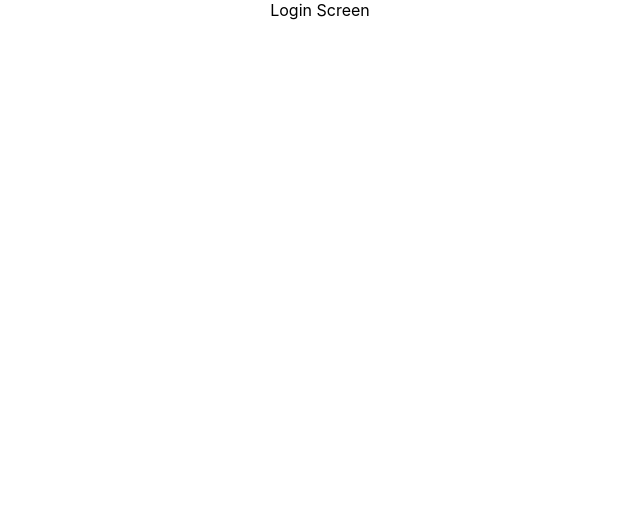
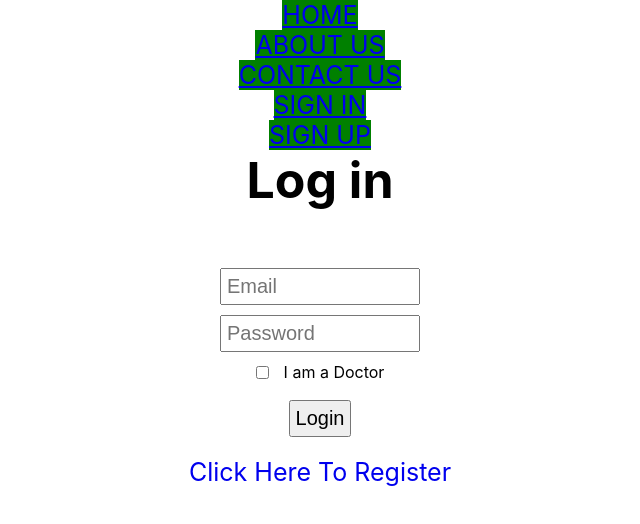
Before and after one commit to WebAhead7/timely-client, a React (Create React App) app: page /login in a window 1280 px wide. Shown: the top 524 px of the page, without its empty margins (320-960 px from the left). Built offline with nearby package versions, Linux system fonts and the light colour scheme.

Commit message:
finished the login component

```diff
--- a/src/App/App.js
+++ b/src/App/App.js
@@ -3,6 +3,7 @@ import Home from "../screens/Home";
 import { BrowserRouter, Route, Switch } from "react-router-dom";
 import Login from "../screens/Login";
 import Profile from "../screens/Profile";
+import Navbar from "../components/Navbar";
 import "./App.css";
 
 function App() {
@@ -28,14 +29,13 @@ function App() {
   return (
     <div className="App">
       <BrowserRouter>
-        {/* <Navbar /> */}
+        <Navbar />
         <Switch>
           <Route exact path="/">
             <Home />
           </Route>
           <Route path="/login">
-            {" "}
-            <Login />{" "}
+            <Login />
           </Route>
           <Route path="/profile">
             <Profile dataObj={clientObj} />
--- a/src/screens/Login/Login.css
+++ b/src/screens/Login/Login.css
@@ -0,0 +1,58 @@
+form {
+  height: 150px;
+  width: 50%;
+  margin: auto;
+  margin-top: 20px;
+  padding-top: 20px;
+}
+
+.fields {
+  display: flex;
+  flex-direction: column;
+  justify-content: center;
+  row-gap: 10px;
+  width: 200px;
+  height: 100%;
+  margin: auto;
+}
+
+.fields input {
+  font-size: 20px;
+  padding: 5px;
+}
+
+#register {
+  background-color: white;
+  text-decoration: none;
+}
+
+#register:hover {
+  color: blue;
+}
+
+#log-in-title {
+  font-size: 50px;
+}
+
+#whoDiv {
+  width: 200px;
+  display: flex;
+  justify-content: center;
+  column-gap: 15px;
+  align-items: center;
+}
+
+#login-div button {
+  font-size: 20px;
+  padding: 5px;
+  cursor: pointer;
+  align-self: center;
+}
+
+.green {
+  color: green;
+}
+
+.red {
+  color: red;
+}
--- a/src/screens/Login/index.jsx
+++ b/src/screens/Login/index.jsx
@@ -1,5 +1,67 @@
 import React from "react";
+import "./Login.css";
+import { Link } from "react-router-dom";
 
-export default function Login() {
-  return <div>Login Screen</div>;
+export default function Login(props) {
+  const [email, setEmail] = React.useState("");
+  const [pass, setPassword] = React.useState("");
+  const [check, setCheck] = React.useState(false);
+  const [message, setMessage] = React.useState({});
+  const { setLogin } = props;
+  const data = { email, pass };
+
+  function loginHandler() {
+    fetch(`http://localhost:4000/${check ? "doctor" : "client"}/login`, {
+      method: "POST",
+      headers: { "Content-Type": "application/json" },
+      body: JSON.stringify(data),
+    })
+      .then((res) => {
+        return res.json();
+      })
+      .then((message) => {
+        setMessage(message);
+      })
+      .catch((error) => console.error(error.msg));
+  }
+
+  return (
+    <div id="login-div">
+      <h1 id="log-in-title">Log in</h1>
+
+      <form>
+        <div className="fields">
+          <input
+            type="email"
+            placeholder="Email"
+            required
+            onChange={(e) => setEmail(e.target.value)}
+          />
+          <input
+            type="password"
+            placeholder="Password"
+            required
+            onChange={(e) => setPassword(e.target.value)}
+          />
+          <div id="whoDiv">
+            <input
+              id="whoAmI"
+              type="checkbox"
+              onChange={(e) => setCheck(!check)}
+            />
+            <label htmlFor="whoAmI">I am a Doctor</label>
+          </div>
+        </div>
+      </form>
+      <button onClick={loginHandler}>Login</button>
+      <br />
+      <br />
+      <Link to="/signup" id="register">
+        Click Here To Register
+      </Link>
+      <h1 className={message.msg === "Welcome" ? "green" : "red"}>
+        {message.msg ? message.msg : ""}
+      </h1>
+    </div>
+  );
 }
```
